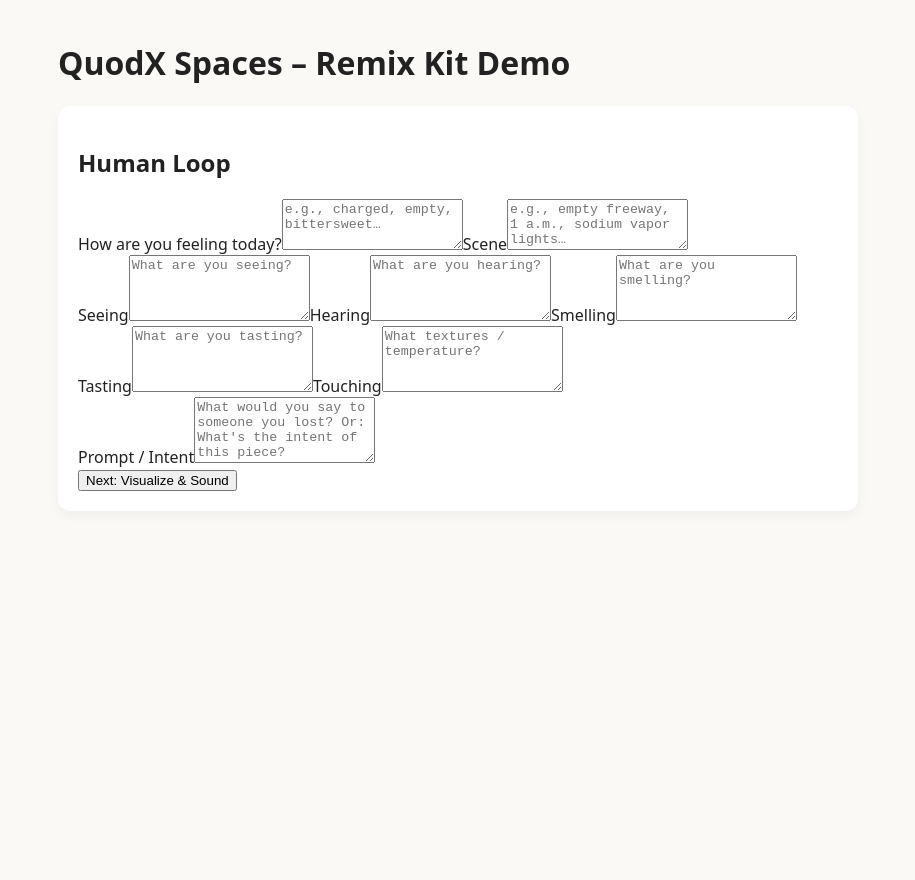
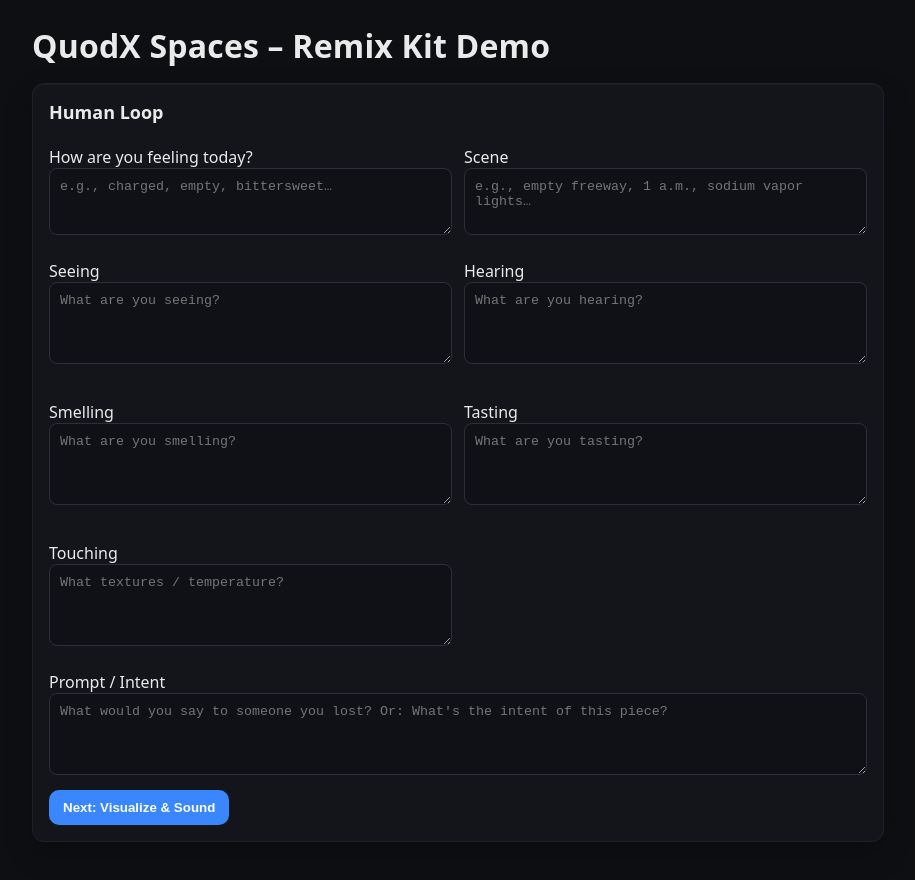
Before and after one commit to djq-dev/quodx-demo-clean, a Next.js app: page / in a window 1280 px wide. Shown: the whole page, without its empty margins (182-1097 px from the left). Before the commit the page ends 800 px from the top, so only its background shows below. Built offline with nearby package versions, Linux system fonts and the light colour scheme.

Commit message:
Update globals.css

```diff
--- a/styles/globals.css
+++ b/styles/globals.css
@@ -1,71 +1,67 @@
+:root { color-scheme: dark; }
+* { box-sizing: border-box; }
 body {
-  margin: 0;
-  font-family: system-ui, sans-serif;
-  background: #faf9f6;
-  color: #222;
+  margin: 0; font-family: system-ui, -apple-system, Segoe UI, Roboto, Arial, sans-serif;
+  background: #0e0f12; color: #eaeaea;
+}
+.container { max-width: 900px; margin: 0 auto; padding: 24px; }
+header h1 { margin: 0 0 12px 0; font-weight: 650; letter-spacing: .2px; }
+.muted { color: #9aa0a6; }
+
+.panel {
+  background: #14151a; border: 1px solid #1e2127; border-radius: 12px;
+  padding: 16px; margin: 16px 0;
+  box-shadow: 0 1px 0 rgba(255,255,255,0.04) inset, 0 12px 30px rgba(0,0,0,0.2);
 }
 
-.container {
-  max-width: 800px;
-  margin: 0 auto;
-  padding: 20px;
+h2 { margin: 0 0 12px 0; font-size: 18px; font-weight: 600; }
+
+label { display: block; margin: 10px 0; }
+input[type="text"], textarea {
+  width: 100%; border: 1px solid #2a2f3a; background: #0f1116; color: #eaeaea;
+  padding: 10px; border-radius: 8px; outline: none;
+}
+textarea { resize: vertical; }
+
+.grid-2 {
+  display: grid; grid-template-columns: 1fr 1fr; gap: 12px;
+}
+@media (max-width: 760px) { .grid-2 { grid-template-columns: 1fr; } }
+
+.row { display: flex; align-items: center; gap: 10px; }
+button, .button {
+  background: #3a86ff; color: #fff; border: none; border-radius: 10px;
+  padding: 10px 14px; cursor: pointer; font-weight: 600; text-decoration: none;
+}
+button.secondary { background: #555; }
+
+.modules { display: grid; grid-template-columns: 1fr 1fr; gap: 12px; }
+.module { background: #0f1116; border: 1px solid #22262e; border-radius: 10px; padding: 12px; }
+.module h3 { margin: 0 0 8px 0; }
+
+.drag-grid { display: flex; flex-wrap: wrap; gap: 8px; margin-bottom: 10px; }
+.chip {
+  padding: 8px 10px; border-radius: 999px; background: #1f2430; border: 1px solid #2a2f3a;
+  cursor: grab; user-select: none;
+}
+.rack {
+  min-height: 60px; border: 1px dashed #3a3f4a; border-radius: 12px; padding: 8px; background: #0f1116;
+}
+.pill {
+  display: inline-block; padding: 6px 10px; margin: 4px; border-radius: 999px;
+  background: #242a36; border: 1px solid #2e3442;
 }
 
-header {
-  margin-bottom: 20px;
+.modal {
+  position: fixed; inset: 0; background: rgba(0,0,0,.65);
+  display: flex; align-items: center; justify-content: center; z-index: 1000;
 }
-
-.panel {
-  background: white;
-  padding: 20px;
-  border-radius: 12px;
-  margin-bottom: 20px;
-  box-shadow: 0 4px 12px rgba(0,0,0,0.05);
+.modal-content {
+  background: #101218; border: 1px solid #262b36; border-radius: 12px;
+  padding: 16px; width: min(680px, 92vw);
 }
-
-.button {
-  background: #222;
-  color: white;
-  padding: 10px 18px;
-  border-radius: 8px;
-  text-decoration: none;
-  font-size: 1em;
+pre {
+  background: #0b0d12; border: 1px solid #1a1f2a; border-radius: 10px; padding: 12px;
+  overflow-x: auto; white-space: pre-wrap;
 }
-
-.secondary {
-  background: #eee;
-  border: none;
-  padding: 8px 14px;
-  border-radius: 6px;
-  cursor: pointer;
-}
-
-/* Orbs */
-.orb {
-  position: absolute;
-  width: 22px;
-  height: 22px;
-  border-radius: 50%;
-  background: rgba(255, 180, 90, 0.6);
-  animation: floatOrb ease-in-out infinite alternate;
-}
-
-@keyframes floatOrb {
-  from { transform: translateY(0) translateX(0); }
-  to { transform: translateY(-40px) translateX(30px); }
-}
-
-/* Floating words */
-.floatingWord {
-  position: absolute;
-  font-size: 1.1em;
-  font-style: italic;
-  color: #444;
-  white-space: nowrap;
-  animation: floatWord linear infinite;
-}
-
-@keyframes floatWord {
-  from { transform: translateX(-120%); opacity: 0.6; }
-  to { transform: translateX(120%); opacity: 1; }
-}
+input[type="range"] { width: 160px; vertical-align: middle; }
```
